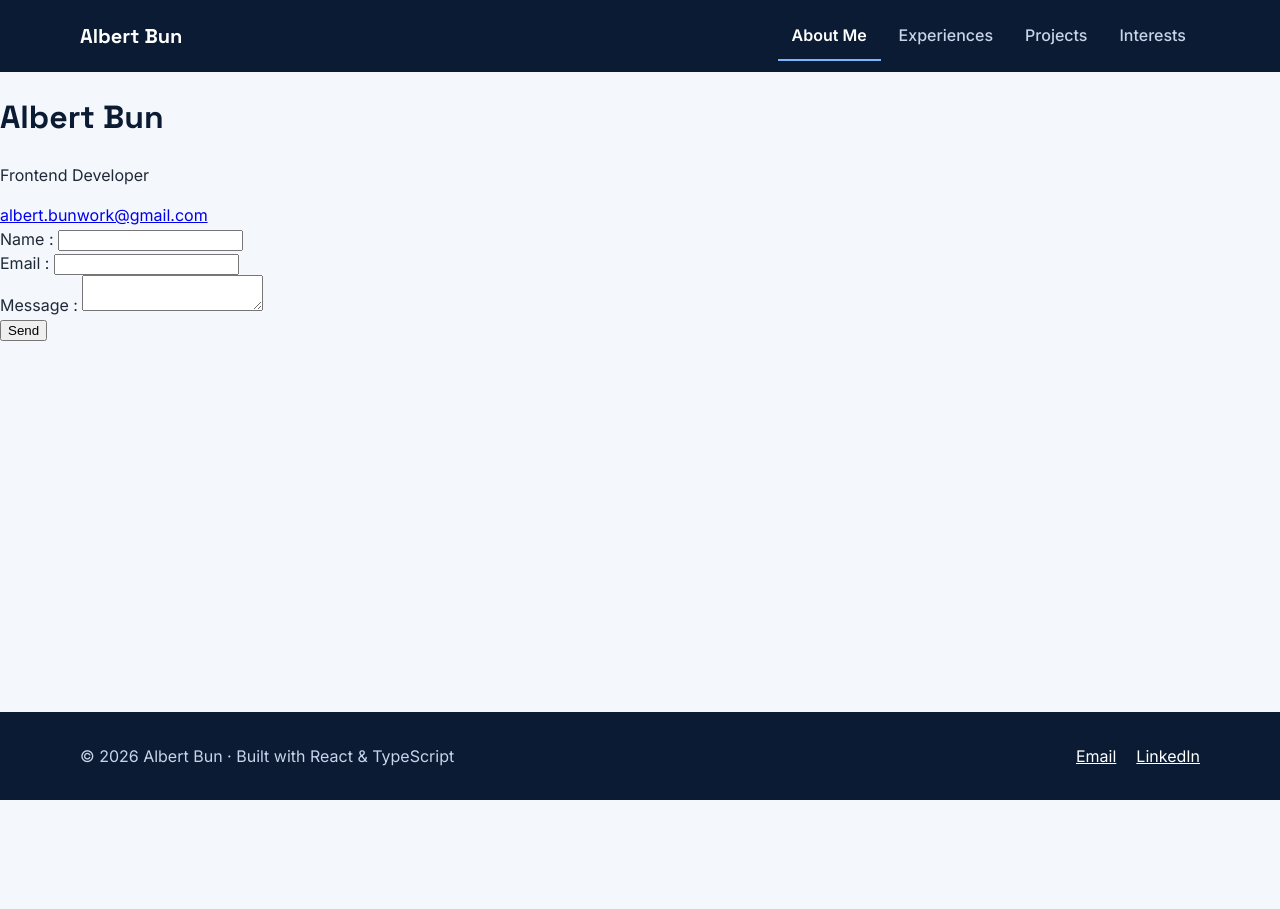
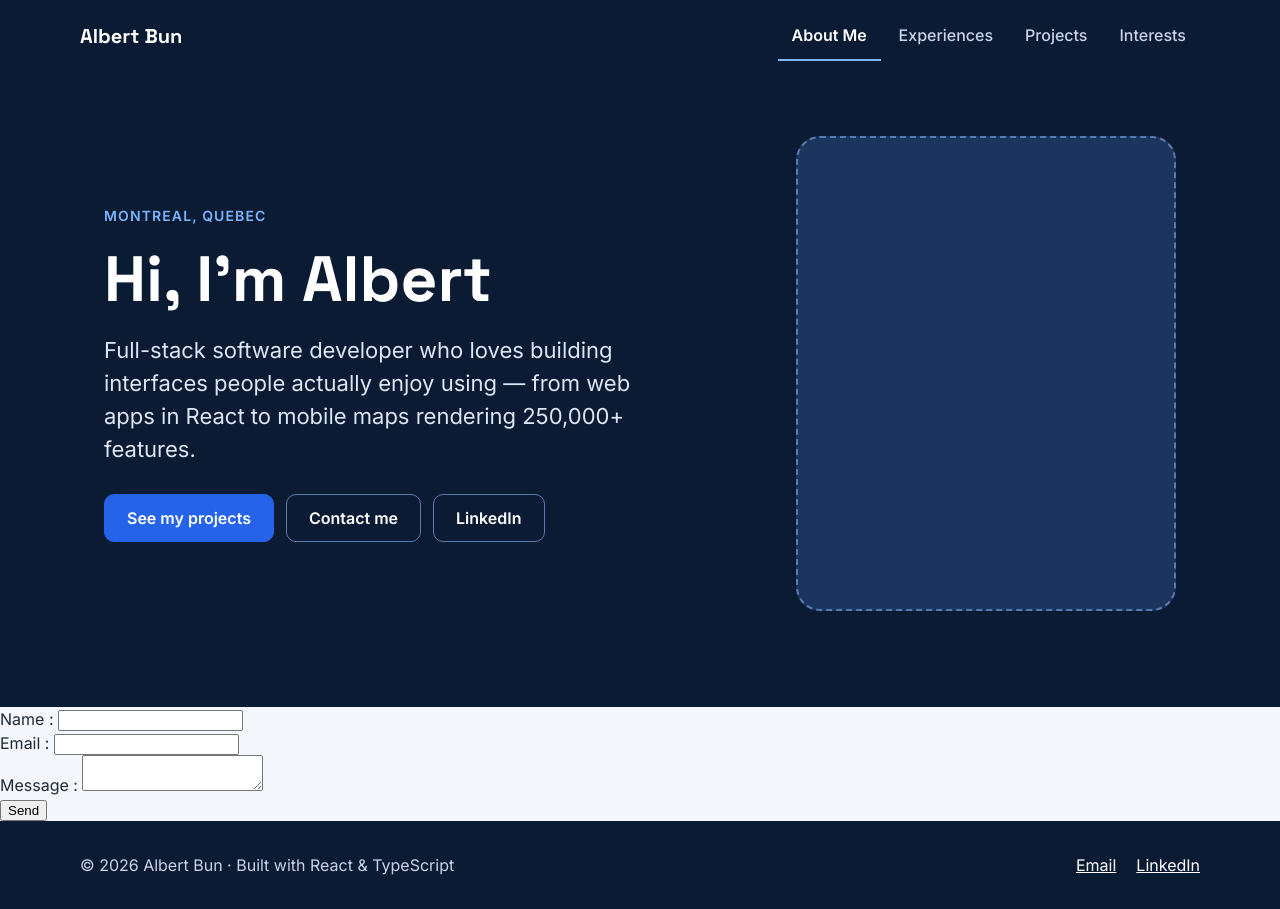
Before and after one commit to albertbun8/cv_front, a React (Vite) app: page / in a window 1280 px wide. Before the commit the page ends 800 px from the top, so only its background shows below. Built offline with nearby package versions, Linux system fonts and the light colour scheme.

Commit message:
feat: build hero section

```diff
--- /dev/null
+++ b/src/components/Hero.css
@@ -0,0 +1,125 @@
+/* ---------- Hero (page About) ---------- */
+.hero {
+  background: var(--navy);
+  color: var(--white);
+  padding: 64px 0 96px;
+}
+
+.hero-inner {
+  display: flex;
+  flex-wrap: wrap;
+  align-items: center;
+  gap: 56px;
+}
+
+.hero-text {
+  flex: 1 1 440px;
+  min-width: 0;
+  display: flex;
+  flex-direction: column;
+  gap: 20px;
+}
+
+.hero-eyebrow {
+  margin: 0;
+  font-size: 14px;
+  font-weight: 600;
+  letter-spacing: 0.08em;
+  text-transform: uppercase;
+  color: var(--accent-light);
+}
+
+.hero h1 {
+  margin: 0;
+  color: var(--white);
+  font-size: clamp(2.5rem, 6vw, 4rem);
+  line-height: 1.05;
+  font-weight: 700;
+}
+
+.hero-lead {
+  margin: 0;
+  max-width: 560px;
+  font-size: clamp(1.125rem, 2.2vw, 1.375rem);
+  color: #DCE6F5;
+}
+
+.hero-actions {
+  display: flex;
+  flex-wrap: wrap;
+  gap: 12px;
+  margin-top: 8px;
+}
+
+/* ---------- Boutons (réutilisables ailleurs) ---------- */
+.btn {
+  display: inline-flex;
+  align-items: center;
+  min-height: 48px;
+  padding: 0 22px;
+  border-radius: 10px;
+  border: 1.5px solid #5B7BB0;
+  color: var(--white);
+  font-weight: 600;
+  text-decoration: none;
+  transition: background-color 0.15s, border-color 0.15s;
+}
+
+.btn:hover {
+  border-color: var(--accent-light);
+  background: rgba(125, 180, 255, 0.1);
+}
+
+.btn-primary {
+  background: var(--accent);
+  border-color: var(--accent);
+}
+
+.btn-primary:hover {
+  background: #1D4ED8;
+  border-color: #1D4ED8;
+}
+
+.hero :focus-visible {
+  outline-color: var(--accent-light);
+}
+
+/* ---------- Portrait ---------- */
+.hero-portrait {
+  flex: 0 1 380px;
+  min-width: 260px;
+  aspect-ratio: 4 / 5;
+  border-radius: 24px;
+  overflow: hidden;
+  /* Placeholder tant qu'il n'y a pas de photo */
+  background: #1B355E;
+  border: 2px dashed #5B7BB0;
+  display: flex;
+  align-items: center;
+  justify-content: center;
+  color: var(--nav-text);
+  font-weight: 600;
+}
+
+/* Quand la vraie photo sera là : <img> dans .hero-portrait */
+.hero-portrait:has(img) {
+  border: none;
+}
+
+.hero-portrait img {
+  width: 100%;
+  height: 100%;
+  object-fit: cover;
+}
+
+@media (max-width: 600px) {
+  .hero {
+    padding: 40px 0 64px;
+  }
+
+  .hero-portrait {
+    min-width: 0;
+    flex-basis: 100%;
+    max-width: 320px;
+  }
+}
--- a/src/components/Hero.tsx
+++ b/src/components/Hero.tsx
@@ -1,17 +1,34 @@
-type HeroProps = {
-    name: string;
-    title: string;
-    email: string;
-}
+import { Link } from "react-router"
+import "./Hero.css"
 
-function Hero({name , title, email}: HeroProps){
+function Hero(){
 
     return(
-        <>
-            <h1>{name}</h1>
-            <p>{title}</p>
-            <a href={`mailto:${email}`}>{email}</a>
-        </>
+        <section className="hero">
+            <div className="container hero-inner">
+                <div className="hero-text">
+                    <p className="hero-eyebrow">
+                        Montreal, Quebec
+                    </p>
+
+                    <h1>Hi, I'm Albert</h1>
+
+                    <p className="hero-lead">
+                        Full-stack software developer who loves building interfaces people actually enjoy using — from web apps in React to mobile maps rendering 250,000+ features.
+                    </p>
+
+                    <div className="hero-actions">
+                        <Link className="btn btn-primary" to={"/projects"}>See my projects</Link>
+                        <a className="btn" href="mailto:albert.bunwork@gmail.com">Contact me</a>
+                        <a className="btn" target="_blank" rel="noopener noreferrer" href="https://www.linkedin.com/in/albert-bun">LinkedIn</a>
+
+                    </div>
+                </div>
+                <div className="hero-portrait" role="img" aria-label="Portrait placeholder">
+
+                </div>
+            </div>
+        </section>
     )
 }
 
```
